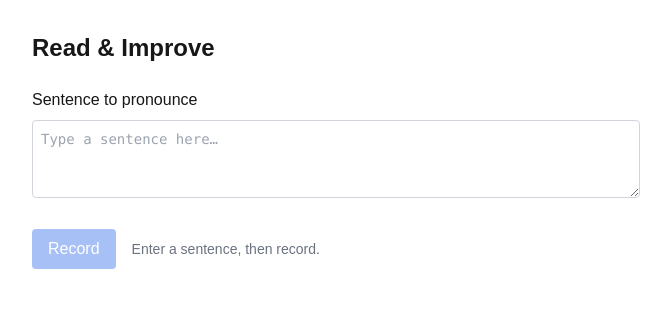
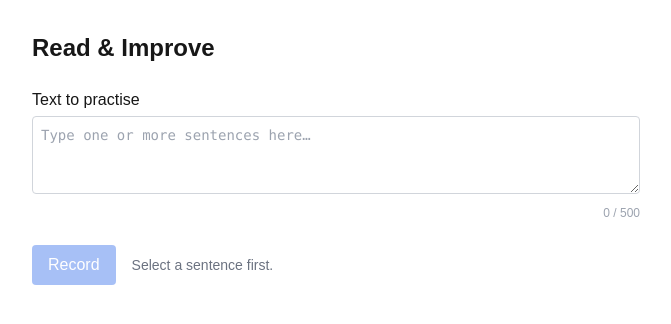
Before and after one commit to dibene/english-app, a Next.js app in the folder frontend/: page / in a window 1280 px wide. Shown: the top 324 px of the page, without its empty margins (304-975 px from the left). Built offline with nearby package versions, Linux system fonts and the light colour scheme; no server answers.

Commit message:
feat(Frontend-sentence-feedback): implementation complete, all checks passing

```diff
--- a/frontend/app/page.tsx
+++ b/frontend/app/page.tsx
@@ -1,22 +1,48 @@
 "use client";
 
-import { useRef, useState } from "react";
+import { useEffect, useRef, useState } from "react";
 import { analyze, AnalyzeResponse } from "../lib/api";
+import SentenceList, { splitSentences } from "../components/SentenceList";
+import FeedbackPanel from "../components/FeedbackPanel";
 
-type RecorderStatus = "idle" | "recording" | "processing" | "done" | "error";
+const MAX_CHARS = 500;
+
+type RecorderStatus = "idle" | "recording" | "preview" | "processing" | "done" | "error";
 
 export default function Home() {
-  const [sentence, setSentence] = useState("");
+  const [text, setText] = useState("");
+  const [selectedIdx, setSelectedIdx] = useState<number | null>(null);
   const [status, setStatus] = useState<RecorderStatus>("idle");
+  const [audioBlob, setAudioBlob] = useState<Blob | null>(null);
+  const [audioUrl, setAudioUrl] = useState<string | null>(null);
   const [result, setResult] = useState<AnalyzeResponse | null>(null);
   const [errorMsg, setErrorMsg] = useState<string | null>(null);
 
   const mediaRecorderRef = useRef<MediaRecorder | null>(null);
   const chunksRef = useRef<Blob[]>([]);
 
-  async function startRecording() {
+  // revoke object URL on unmount
+  useEffect(() => {
+    return () => {
+      if (audioUrl) URL.revokeObjectURL(audioUrl);
+    };
+  }, [audioUrl]);
+
+  const sentences = splitSentences(text.trim());
+  const selectedSentence =
+    selectedIdx !== null ? (sentences[selectedIdx] ?? null) : null;
+
+  function resetToIdle() {
+    if (audioUrl) URL.revokeObjectURL(audioUrl);
+    setAudioBlob(null);
+    setAudioUrl(null);
     setResult(null);
     setErrorMsg(null);
+    setStatus("idle");
+  }
+
+  async function startRecording() {
+    resetToIdle();
 
     if (!navigator.mediaDevices?.getUserMedia) {
       setErrorMsg("Audio recording is not supported in this browser.");
@@ -46,18 +72,13 @@ export default function Home() {
       if (e.data.size > 0) chunksRef.current.push(e.data);
     };
 
-    recorder.onstop = async () => {
+    recorder.onstop = () => {
       stream.getTracks().forEach((t) => t.stop());
       const blob = new Blob(chunksRef.current, { type: "audio/webm" });
-      setStatus("processing");
-      try {
-        const data = await analyze(blob, sentence);
-        setResult(data);
-        setStatus("done");
-      } catch (err) {
-        setErrorMsg(err instanceof Error ? err.message : "Unexpected error from backend.");
-        setStatus("error");
-      }
+      const url = URL.createObjectURL(blob);
+      setAudioBlob(blob);
+      setAudioUrl(url);
+      setStatus("preview");
     };
 
     recorder.start();
@@ -68,29 +89,82 @@ export default function Home() {
     mediaRecorderRef.current?.stop();
   }
 
+  async function sendAudio() {
+    if (!audioBlob || !selectedSentence) return;
+    setStatus("processing");
+    try {
+      const data = await analyze(audioBlob, selectedSentence);
+      setResult(data);
+      setStatus("done");
+    } catch (err) {
+      setErrorMsg(err instanceof Error ? err.message : "Unexpected error from backend.");
+      setStatus("error");
+    }
+  }
+
   const isRecording = status === "recording";
   const isProcessing = status === "processing";
-  const canRecord = !isRecording && !isProcessing && sentence.trim().length > 0;
+  const isPreview = status === "preview";
+  const canRecord =
+    !isRecording && !isProcessing && !isPreview &&
+    selectedSentence !== null;
+
+  const charCount = text.length;
+  const overLimit = charCount > MAX_CHARS;
 
   return (
     <main className="max-w-2xl mx-auto p-8 space-y-6">
       <h1 className="text-2xl font-bold">Read &amp; Improve</h1>
 
-      <div className="space-y-2">
-        <label htmlFor="sentence" className="block font-medium">
-          Sentence to pronounce
+      {/* textarea + char counter */}
+      <div className="space-y-1">
+        <label htmlFor="text-input" className="block font-medium">
+          Text to practise
         </label>
         <textarea
-          id="sentence"
-          className="w-full border border-gray-300 rounded p-2 font-mono text-sm"
+          id="text-input"
+          className={
+            "w-full border rounded p-2 font-mono text-sm " +
+            (overLimit ? "border-red-400 focus:outline-red-400" : "border-gray-300")
+          }
           rows={3}
-          placeholder="Type a sentence here…"
-          value={sentence}
-          onChange={(e) => setSentence(e.target.value)}
+          placeholder="Type one or more sentences here…"
+          value={text}
+          onChange={(e) => {
+            setText(e.target.value);
+            setSelectedIdx(null);
+            resetToIdle();
+          }}
           disabled={isRecording || isProcessing}
         />
+        <p className={`text-right text-xs ${overLimit ? "text-red-500 font-medium" : "text-gray-400"}`}>
+          {charCount} / {MAX_CHARS}
+        </p>
       </div>
 
+      {/* sentence list */}
+      {text.trim().length > 0 && !overLimit && (
+        <div className="space-y-1">
+          <p className="text-sm text-gray-500">Select a sentence to practise:</p>
+          <SentenceList
+            text={text}
+            selected={selectedIdx}
+            onChange={(i) => {
+              setSelectedIdx(i);
+              resetToIdle();
+            }}
+          />
+        </div>
+      )}
+
+      {overLimit && (
+        <p className="text-sm text-red-500">
+          Text exceeds {MAX_CHARS} characters. Please shorten it before recording.
+        </p>
+      )}
+
+      {/* recording controls */}
+      {!isPreview && status !== "done" && (
         <div className="flex items-center gap-4">
           {!isRecording ? (
             <button
@@ -110,27 +184,47 @@ export default function Home() {
           )}
 
           <span className="text-sm text-gray-500">
-          {status === "idle" && "Enter a sentence, then record."}
+            {status === "idle" && (selectedSentence ? "Ready — press Record." : "Select a sentence first.")}
             {status === "recording" && "Recording… press Stop when done."}
             {status === "processing" && "Sending to backend…"}
-          {status === "done" && "Done!"}
             {status === "error" && "Something went wrong."}
           </span>
         </div>
+      )}
 
+      {/* audio preview */}
+      {isPreview && audioUrl && (
+        <div className="space-y-3 rounded border border-gray-200 bg-gray-50 p-4">
+          <p className="text-sm font-medium text-gray-700">Listen before sending:</p>
+          {/* eslint-disable-next-line jsx-a11y/media-has-caption */}
+          <audio controls src={audioUrl} className="w-full" />
+          <div className="flex gap-3">
+            <button
+              onClick={sendAudio}
+              className="px-4 py-2 bg-blue-600 text-white rounded text-sm"
+            >
+              Send
+            </button>
+            <button
+              onClick={resetToIdle}
+              className="px-4 py-2 border border-gray-300 rounded text-sm hover:bg-gray-100"
+            >
+              Re-record
+            </button>
+          </div>
+        </div>
+      )}
+
+      {/* error message */}
       {errorMsg && (
         <div className="border border-red-300 bg-red-50 text-red-700 rounded p-3 text-sm">
           {errorMsg}
         </div>
       )}
 
-      {result && (
-        <div className="space-y-1">
-          <p className="font-medium text-sm">Raw response:</p>
-          <pre className="bg-gray-100 rounded p-3 text-xs overflow-auto">
-            {JSON.stringify(result, null, 2)}
-          </pre>
-        </div>
+      {/* feedback panel */}
+      {result && status === "done" && (
+        <FeedbackPanel result={result} onReRecord={resetToIdle} />
       )}
     </main>
   );
--- /dev/null
+++ b/frontend/components/FeedbackPanel.tsx
@@ -0,0 +1,150 @@
+import { AnalyzeResponse, WordOut } from "../lib/api";
+
+// ── helpers ─────────────────────────────────────────────────────────────────
+
+function scoreColour(n: number): string {
+  if (n >= 80) return "text-green-700 bg-green-100 border-green-300";
+  if (n >= 50) return "text-yellow-700 bg-yellow-100 border-yellow-300";
+  return "text-red-700 bg-red-100 border-red-300";
+}
+
+function wordBg(status: string): string {
+  switch (status) {
+    case "ok":            return "bg-green-100 text-green-800";
+    case "mispronounced": return "bg-yellow-100 text-yellow-800";
+    case "missing":       return "bg-red-100 text-red-500 line-through opacity-60";
+    case "inserted":      return "bg-blue-100 text-blue-800";
+    default:              return "bg-gray-100 text-gray-700";
+  }
+}
+
+function normalisePhoneme(p: string): string {
+  return p.replace(/\d+$/, "").toLowerCase();
+}
+
+function phonemeDiffers(expected: string, spoken: string): boolean {
+  return normalisePhoneme(expected) !== spoken.toLowerCase();
+}
+
+// ── PhonemeChip ──────────────────────────────────────────────────────────────
+
+interface PhonemeChipProps {
+  expected: string;
+  score: number | null;   // null = no score data (Deepgram fallback)
+  spoken: string | null;  // null = no spoken data
+}
+
+function PhonemeChip({ expected, score, spoken }: PhonemeChipProps) {
+  const label = normalisePhoneme(expected).toUpperCase();
+  const chipColour =
+    score === null
+      ? "bg-gray-100 text-gray-500 border-gray-300"
+      : scoreColour(score);
+
+  const showSpoken =
+    spoken !== null && phonemeDiffers(expected, spoken);
+
+  return (
+    <div className="flex flex-col items-center">
+      <span className={`rounded border px-1 py-0.5 text-xs font-mono font-semibold ${chipColour}`}>
+        {label}
+      </span>
+      {showSpoken && (
+        <span className="mt-0.5 text-[10px] text-gray-400 font-mono">
+          {spoken.toLowerCase()}
+        </span>
+      )}
+    </div>
+  );
+}
+
+// ── WordCard ─────────────────────────────────────────────────────────────────
+
+function WordCard({ word }: { word: WordOut }) {
+  const hasPhonemes =
+    word.expected_phonemes !== null && word.expected_phonemes.length > 0;
+
+  return (
+    <div className="flex flex-col items-center gap-1">
+      {/* word pill */}
+      <span className={`rounded px-2 py-0.5 text-sm font-medium ${wordBg(word.status)}`}>
+        {word.expected_word ?? word.spoken_word ?? "—"}
+      </span>
+
+      {/* phoneme row */}
+      {hasPhonemes && (
+        <div className="flex flex-wrap justify-center gap-1">
+          {word.expected_phonemes!.map((exp, i) => {
+            const ps = word.phoneme_scores?.[i] ?? null;
+            return (
+              <PhonemeChip
+                key={i}
+                expected={exp}
+                score={ps?.score ?? null}
+                spoken={ps?.phoneme ?? null}
+              />
+            );
+          })}
+        </div>
+      )}
+    </div>
+  );
+}
+
+// ── FeedbackPanel ────────────────────────────────────────────────────────────
+
+interface FeedbackPanelProps {
+  result: AnalyzeResponse;
+  onReRecord: () => void;
+}
+
+export default function FeedbackPanel({ result, onReRecord }: FeedbackPanelProps) {
+  const { score, words, suggestions } = result;
+  const isSuccess =
+    score === 100 || words.every((w) => w.status === "ok");
+
+  return (
+    <div className="space-y-4 rounded border border-gray-200 bg-white p-4">
+      {/* score */}
+      <div className="flex items-center gap-3">
+        <span
+          className={`rounded-full border px-4 py-1 text-2xl font-bold ${scoreColour(score)}`}
+        >
+          {score}
+        </span>
+        {isSuccess && (
+          <span className="text-green-700 font-medium">Perfect pronunciation! 🎉</span>
+        )}
+      </div>
+
+      {/* word row */}
+      {words.length > 0 && (
+        <div className="flex flex-wrap gap-3">
+          {words.map((w, i) => (
+            <WordCard key={i} word={w} />
+          ))}
+        </div>
+      )}
+
+      {/* suggestions */}
+      {suggestions.length > 0 && (
+        <div>
+          <p className="text-sm font-medium text-gray-600 mb-1">Suggestions</p>
+          <ul className="list-disc list-inside space-y-0.5">
+            {suggestions.map((s, i) => (
+              <li key={i} className="text-sm text-gray-700">{s}</li>
+            ))}
+          </ul>
+        </div>
+      )}
+
+      {/* re-record */}
+      <button
+        onClick={onReRecord}
+        className="px-4 py-2 rounded border border-gray-300 text-sm hover:bg-gray-50"
+      >
+        Re-record
+      </button>
+    </div>
+  );
+}
--- /dev/null
+++ b/frontend/components/SentenceList.tsx
@@ -0,0 +1,39 @@
+function splitSentences(text: string): string[] {
+  return text
+    .split(/(?<=[.?!])\s+/)
+    .map((s) => s.trim())
+    .filter(Boolean);
+}
+
+interface SentenceListProps {
+  text: string;
+  selected: number | null;
+  onChange: (i: number) => void;
+}
+
+export default function SentenceList({ text, selected, onChange }: SentenceListProps) {
+  const sentences = splitSentences(text.trim());
+  if (sentences.length === 0) return null;
+
+  return (
+    <ol className="space-y-1">
+      {sentences.map((sentence, i) => (
+        <li
+          key={i}
+          onClick={() => onChange(i)}
+          className={
+            "cursor-pointer rounded border px-3 py-2 text-sm transition-colors " +
+            (selected === i
+              ? "border-blue-400 bg-blue-50 ring-2 ring-blue-400"
+              : "border-gray-200 bg-white hover:bg-gray-50")
+          }
+        >
+          <span className="mr-2 text-xs text-gray-400">{i + 1}.</span>
+          {sentence}
+        </li>
+      ))}
+    </ol>
+  );
+}
+
+export { splitSentences };
```
Lines whose indentation alone changed are shown as unchanged.
